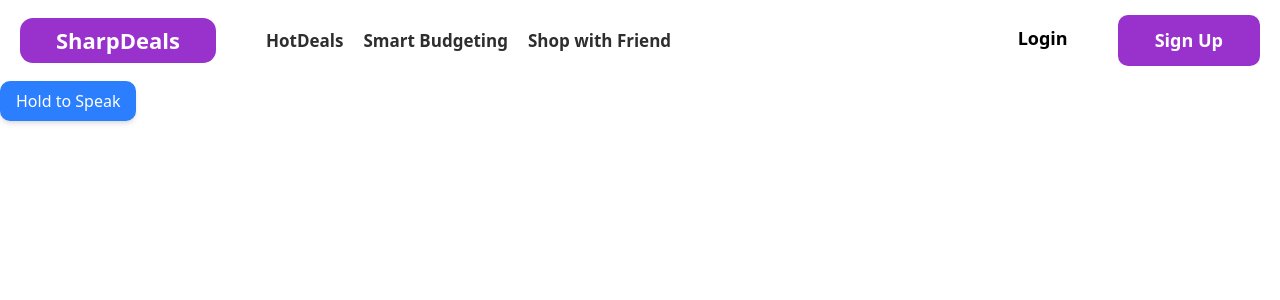
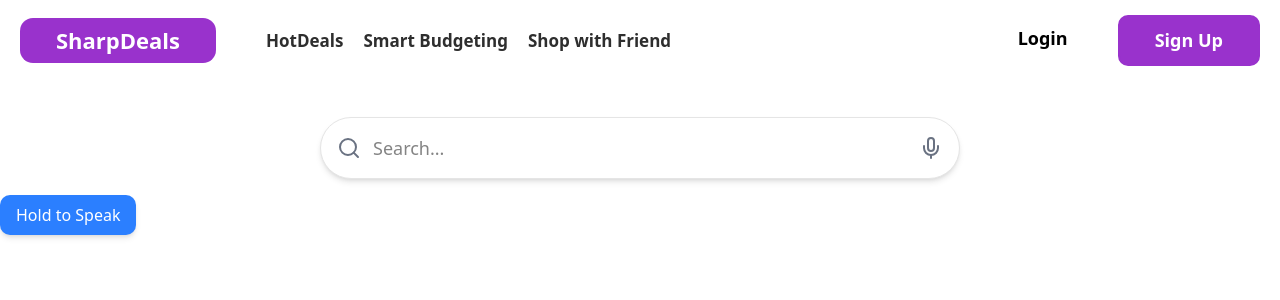
Before and after one commit to Vrajdp1/speech-to-text-demo, a Next.js app: page / in a window 1280 px wide. Shown: the top 300 px of the page. Built offline with nearby package versions, Linux system fonts and the light colour scheme; no server answers.

Commit message:
added searchBar

```diff
--- a/app/page.js
+++ b/app/page.js
@@ -3,6 +3,7 @@ import { useState, useRef } from 'react';
 import { encodeWAV } from './utils/audioUtils';
 import Header from './components/header/page';
 import { AuthContextProvider } from './utils/auth-context';
+import SearchBar from './searchBar/page';
 
 export default function Page() {
   const [transcription, setTranscription] = useState(""); //stores transcript
@@ -105,6 +106,8 @@ export default function Page() {
   return (
     <AuthContextProvider>
       <Header />
+    <SearchBar />
+    {/* anyone who is doing voice search go to /components/searchBar */}
 
       {/* Button to start and stop recording (just for testing)*/}
       <button
--- /dev/null
+++ b/app/searchBar/page.js
@@ -0,0 +1,31 @@
+"use client";
+import React, { useState } from "react";
+import { Mic, Search } from "lucide-react";
+
+const SearchBar = () => {
+  const [searchQuery, setSearchQuery] = useState("");
+
+  const handleVoiceSearch = () => {
+    // Add voice search functionality here
+  };
+
+  return (
+    <div className="max-w-2xl mx-auto p-4 mt-5">
+      <div className="flex items-center border rounded-full shadow-md p-4 bg-white">
+        <Search className="text-gray-500" />
+        <input
+          type="text"
+          placeholder="Search..."
+          value={searchQuery}
+          onChange={(e) => setSearchQuery(e.target.value)}
+          className="flex-grow outline-none px-3 text-lg"
+        />
+        <button onClick={handleVoiceSearch} className="ml-2">
+          <Mic className="text-gray-500 hover:text-black cursor-pointer" />
+        </button>
+      </div>
+    </div>
+  );
+};
+
+export default SearchBar;
```
